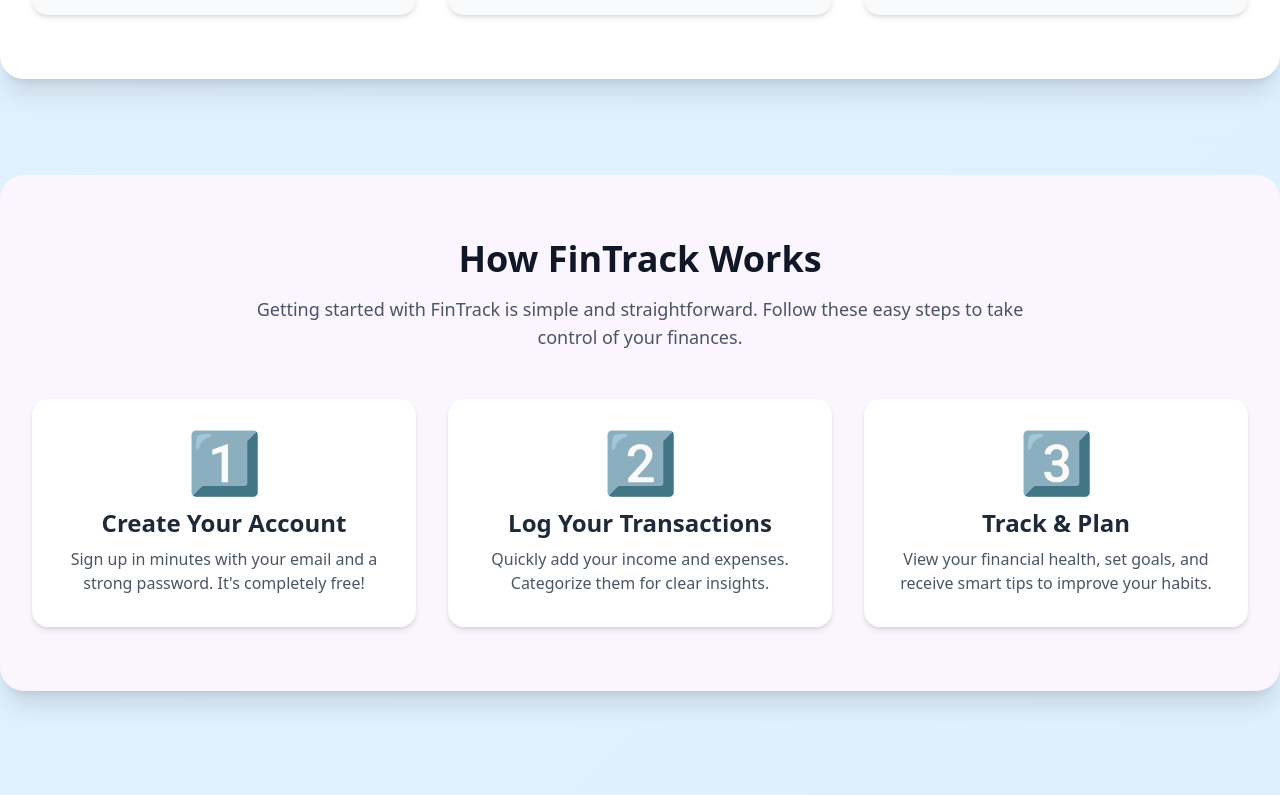
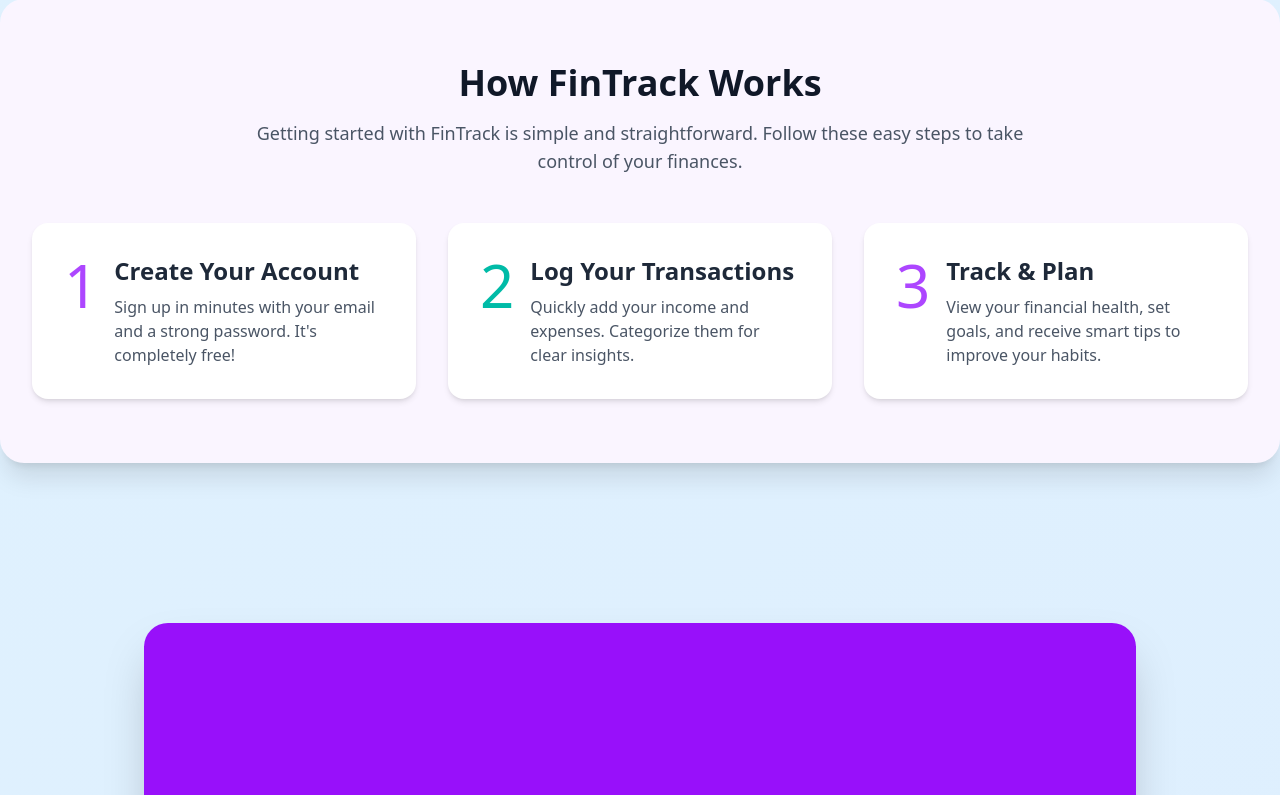
Before and after one commit to connectamn/FinTrack, a Django app: page / in a window 1280 px wide. Shown: the part 1641-2436 px from the top of the page. Run offline with Django 5.2, Linux system fonts and the light colour scheme.

Commit message:
landing page modify

```diff
--- a/finance/templates/finance/landing.html
+++ b/finance/templates/finance/landing.html
@@ -119,7 +119,7 @@
 
         <!-- Animated Image -->
         <div class="order-1 lg:order-2 flex justify-center lg:justify-end opacity-0 animate-fade-in-delay-2">
-            <img class="w-full max-w-xl rounded-3xl shadow-2xl transform transition duration-700 ease-in-out hover:scale-105" src="{% static 'logo.png' %}" alt="FinTrack Financial Interface">
+            <img class="w-100 md:w-100 h-auto rounded-3xl shadow-2xl transform transition duration-700 ease-in-out hover:scale-105" src="{% static 'logo.png' %}" alt="FinTrack Financial Interface">
         </div>
     </div>
 </section>
@@ -183,21 +183,33 @@
     <div class="mt-12 grid grid-cols-1 md:grid-cols-3 gap-8 text-center">
         <!-- Step 1 -->
         <div class="p-8 bg-white rounded-2xl shadow-md card-lift-effect transition duration-300">
-            <div class="text-6xl text-purple-500 mb-4 flex justify-center items-center">1️⃣</div>
-            <h3 class="text-2xl font-bold text-gray-800">Create Your Account</h3>
-            <p class="mt-2 text-gray-600">Sign up in minutes with your email and a strong password. It's completely free!</p>
+            <div class="flex items-start gap-4">
+                <div class="text-5xl md:text-6xl text-purple-500 leading-none">1</div>
+                <div>
+                    <h3 class="text-2xl font-bold text-gray-800 text-left">Create Your Account</h3>
+                    <p class="mt-2 text-gray-600 text-left">Sign up in minutes with your email and a strong password. It's completely free!</p>
+                </div>
+            </div>
         </div>
         <!-- Step 2 -->
         <div class="p-8 bg-white rounded-2xl shadow-md card-lift-effect transition duration-300">
-            <div class="text-6xl text-teal-500 mb-4 flex justify-center items-center">2️⃣</div>
-            <h3 class="text-2xl font-bold text-gray-800">Log Your Transactions</h3>
-            <p class="mt-2 text-gray-600">Quickly add your income and expenses. Categorize them for clear insights.</p>
+            <div class="flex items-start gap-4">
+                <div class="text-5xl md:text-6xl text-teal-500 leading-none">2</div>
+                <div>
+                    <h3 class="text-2xl font-bold text-gray-800 text-left">Log Your Transactions</h3>
+                    <p class="mt-2 text-gray-600 text-left">Quickly add your income and expenses. Categorize them for clear insights.</p>
+                </div>
+            </div>
         </div>
         <!-- Step 3 -->
         <div class="p-8 bg-white rounded-2xl shadow-md card-lift-effect transition duration-300">
-            <div class="text-6xl text-purple-500 mb-4 flex justify-center items-center">3️⃣</div>
-            <h3 class="text-2xl font-bold text-gray-800">Track & Plan</h3>
-            <p class="mt-2 text-gray-600">View your financial health, set goals, and receive smart tips to improve your habits.</p>
+            <div class="flex items-start gap-4">
+                <div class="text-5xl md:text-6xl text-purple-500 leading-none">3</div>
+                <div>
+                    <h3 class="text-2xl font-bold text-gray-800 text-left">Track & Plan</h3>
+                    <p class="mt-2 text-gray-600 text-left">View your financial health, set goals, and receive smart tips to improve your habits.</p>
+                </div>
+            </div>
         </div>
     </div>
 </section>
```
Also changed, not shown: db.sqlite3.
